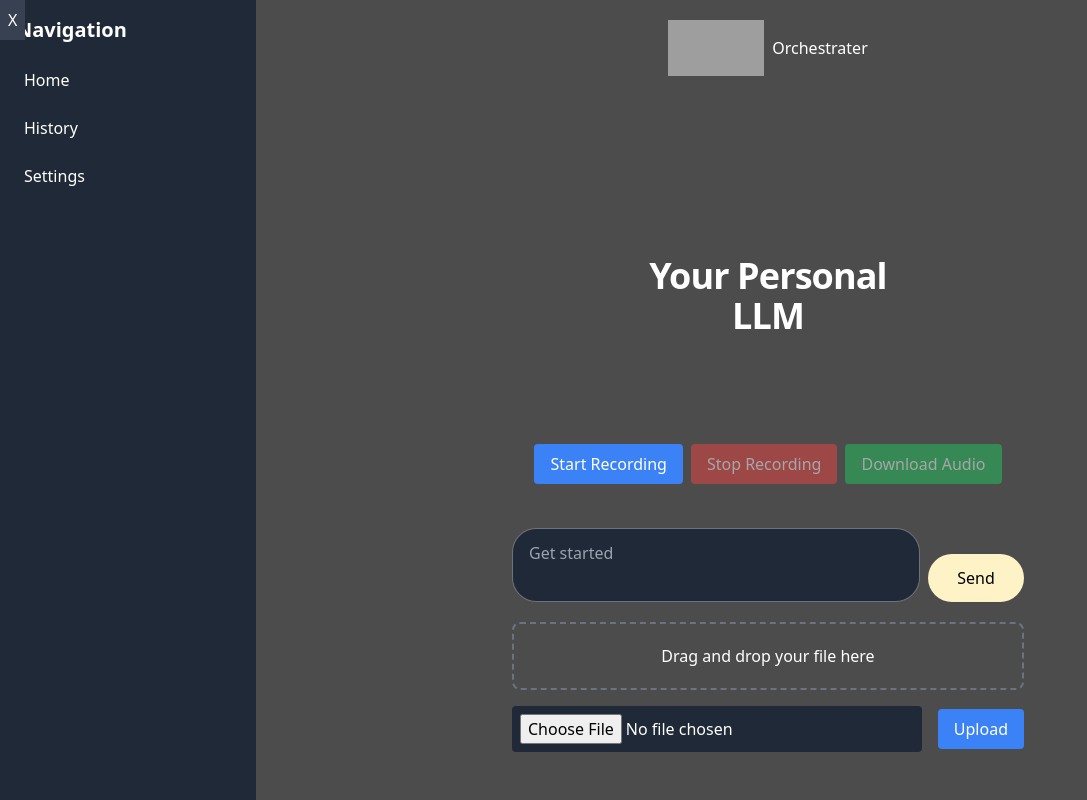
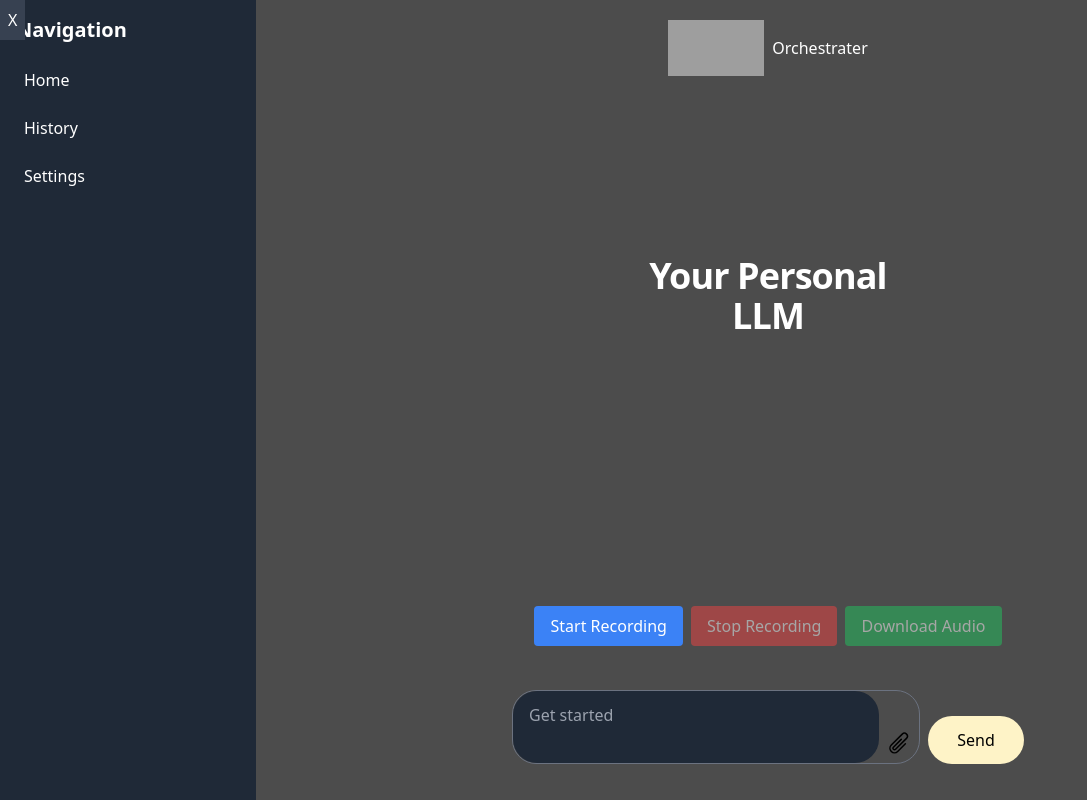
Before and after one commit to ItsAbhinavM/DocMate, a React (Vite) app in the folder ship_wright/: page / in a window 1280 px wide. Shown: the whole page, without its empty margins (0-1087 px from the left). Built offline with nearby package versions, Linux system fonts and the light colour scheme; grey boxes are pictures that could not be loaded.

Commit message:
fix: file upload ui improve

```diff
--- a/ship_wright/src/App.jsx
+++ b/ship_wright/src/App.jsx
@@ -1,10 +1,9 @@
 // App.jsx - Main component
 import { useState, useRef, useEffect } from 'react';
 // import { invoke } from '@tauri-apps/api/tauri';
-import Logo from "../public/type_1.gif";
+import Logo from "./assets/type_1.gif";
 import ChatForm from './components/ChatForm';
 import AudioRecorder from './components/AudioRecorder';
-import FileUpload from './components/FileUpload';
 import ChatHistory from './components/ChatHistory';
 import NavPanel from './components/NavPanel';
 import './App.css'
@@ -88,7 +87,6 @@ function App() {
           <div className="w-full flex flex-col items-center mb-4">
             <AudioRecorder onTranscription={handleSendMessage} />
             <ChatForm onSendMessage={handleSendMessage} />
-            <FileUpload />
           </div>
         </div>
       </div>
--- a/ship_wright/src/components/ChatForm.jsx
+++ b/ship_wright/src/components/ChatForm.jsx
@@ -1,20 +1,35 @@
-// components/ChatForm.jsx
 import { useState, useRef, useEffect } from 'react';
+import FileUpload from './FileUpload';
 
 function ChatForm({ onSendMessage }) {
   const [message, setMessage] = useState('');
   const [expanded, setExpanded] = useState(false);
+  const [selectedFile, setSelectedFile] = useState(null);
   const textareaRef = useRef(null);
 
-  const handleSubmit = (e) => {
+  const handleSubmit = async (e) => {
     e.preventDefault();
-    if (message.trim()) {
+
+    if (selectedFile) {
+      const formData = new FormData();
+      formData.append('file', selectedFile);
+
+      try {
+        const response = await fetch('http://localhost:8000/file_upload', {
+          method: 'POST',
+          body: formData,
+        });
+        const result = await response.text();
+        console.log('Upload result:', result);
+        setSelectedFile(null); // Clear after upload
+      } catch (err) {
+        console.error('Upload failed', err);
+      }
+
+    } else if (message.trim()) {
       onSendMessage(message);
       setMessage('');
-
-      if (textareaRef.current) {
-        textareaRef.current.style.height = 'auto';
-      }
+      if (textareaRef.current) textareaRef.current.style.height = 'auto';
     }
   };
 
@@ -25,14 +40,10 @@ function ChatForm({ onSendMessage }) {
     }
   };
 
-  const handleFocus = () => {
-    setExpanded(true);
-  };
+  const handleFocus = () => setExpanded(true);
 
   const handleBlur = () => {
-    if (!message.trim()) {
-      setTimeout(() => setExpanded(false), 200);
-    }
+    if (!message.trim()) setTimeout(() => setExpanded(false), 200);
   };
 
   useEffect(() => {
@@ -44,7 +55,19 @@ function ChatForm({ onSendMessage }) {
       className={`flex w-full justify-center ${expanded ? 'max-w-full' : 'max-w-lg'} my-5`}
       onSubmit={handleSubmit}
     >
-      <div className="w-full max-w-lg border border-gray-500 rounded-3xl flex items-center mr-2">
+      <div className="w-full max-w-lg border border-gray-500 rounded-3xl flex items-center mr-2 relative">
+        {selectedFile ? (
+          <div className="flex w-full items-center justify-between bg-gray-800 text-white rounded-3xl px-4 py-3">
+            <span className="truncate">{selectedFile.name}</span>
+            <button
+              type="button"
+              onClick={() => setSelectedFile(null)}
+              className="text-red-400 hover:text-red-600 ml-2"
+            >
+              ✕
+            </button>
+          </div>
+        ) : (
           <textarea
             ref={textareaRef}
             id="chat-box"
@@ -61,13 +84,16 @@ function ChatForm({ onSendMessage }) {
               }
             }}
           />
+        )}
+
+        <FileUpload setSelectedFile={setSelectedFile} />
       </div>
       <div className="flex items-end">
         <button
           type="submit"
           className="bg-amber-100 hover:bg-amber-200 rounded-full min-w-24 h-12 border-none"
         >
-          Send
+          {selectedFile ? 'Upload File' : 'Send'}
         </button>
       </div>
     </form>
--- a/ship_wright/src/components/FileUpload.jsx
+++ b/ship_wright/src/components/FileUpload.jsx
@@ -1,107 +1,57 @@
+import { useState, useRef } from 'react';
+import Clip from './ui/clip';
 
-
-// components/FileUpload.jsx
-import { useState, useRef } from 'react';
-
-function FileUpload() {
+function FileUpload({ setSelectedFile }) {
   const [isDragging, setIsDragging] = useState(false);
   const fileInputRef = useRef(null);
+  const [onReveal, setOnReveal] = useState(false);
 
   const handleDragOver = (e) => {
     e.preventDefault();
     setIsDragging(true);
   };
 
-  const handleDragLeave = () => {
+  const handleDragLeave = () => setIsDragging(false);
+
+  const handleDrop = (e) => {
+    e.preventDefault();
     setIsDragging(false);
+    const file = e.dataTransfer.files[0];
+    if (file) setSelectedFile(file);
   };
 
-  const handleDrop = async (e) => {
-    e.preventDefault();
-    setIsDragging(false);
-
-    const file = e.dataTransfer.files[0];
-    if (!file) return;
-
-    // Optional: Update the file input to show the selected file
-    if (fileInputRef.current) {
-      const dataTransfer = new DataTransfer();
-      dataTransfer.items.add(file);
-      fileInputRef.current.files = dataTransfer.files;
-    }
-
-    await uploadFile(file);
-  };
-
-  const handleFileInputChange = async (e) => {
+  const handleFileInputChange = (e) => {
     const file = e.target.files[0];
-    if (!file) return;
-
-    await uploadFile(file);
-  };
-
-  const handleSubmit = async (e) => {
-    e.preventDefault();
-
-    const file = fileInputRef.current?.files[0];
-    if (!file) return;
-
-    await uploadFile(file);
-    e.target.reset();
-  };
-
-  const uploadFile = async (file) => {
-    try {
-      const formData = new FormData();
-      formData.append('file', file);
-
-      const response = await fetch('http://localhost:8000/file_upload', {
-        method: 'POST',
-        body: formData,
-      });
-
-      const result = await response.text();
-      console.log('Upload result:', result);
-
-      // You might want to handle the response here, e.g., display a success message
-    } catch (error) {
-      console.error('Error uploading file:', error);
-      // Handle error, e.g., display an error message
-    }
+    if (file) setSelectedFile(file);
   };
 
   return (
-    <div className="flex flex-col items-center w-full max-w-lg mb-8">
+    <div className="relative h-full flex items-end">
+      <button
+        type="button"
+        onClick={() => setOnReveal(!onReveal)}
+        className="p-2"
+      >
+        <Clip />
+      </button>
+      <div className={`${onReveal ? "bottom-[5vw] -ml-[20vw] absolute bg-[#1c1c1c] p-[1vw] rounded-[1vw]" : "hidden"}`}>
         <div
-        className={`border-2 border-dashed p-5 w-full text-center rounded-lg mb-4 ${
+          className={`border-2 border-dashed p-5 text-center rounded-lg mb-4 ${
             isDragging ? 'bg-gray-700 border-blue-400' : 'border-gray-500'
           }`}
           onDragOver={handleDragOver}
           onDragLeave={handleDragLeave}
           onDrop={handleDrop}
         >
-        <p className="text-white">Drag and drop your file here</p>
+          <p className="text-white size-[20vw] flex justify-center items-center">Drag and drop your file here</p>
         </div>
-
-      <form
-        className="flex items-center space-x-4 w-full"
-        onSubmit={handleSubmit}
-      >
         <input
           type="file"
-          id="file-input"
           ref={fileInputRef}
           onChange={handleFileInputChange}
-          className="text-white bg-gray-800 p-2 rounded flex-grow"
-          required
+          className="text-white bg-gray-800 p-2 rounded w-full"
         />
-        <button
-          type="submit"
-          className="bg-blue-500 hover:bg-blue-600 text-white px-4 py-2 rounded"
-        >
-          Upload
-        </button>
-      </form>
+      </div>
     </div>
   );
 }
--- /dev/null
+++ b/ship_wright/src/components/ui/clip.jsx
@@ -0,0 +1,7 @@
+export default function Clip(){
+    return(
+        <svg xmlns="http://www.w3.org/2000/svg" viewBox="0 0 24 24" fill="currentColor" className="size-6">
+            <path fillRule="evenodd" d="M18.97 3.659a2.25 2.25 0 0 0-3.182 0l-10.94 10.94a3.75 3.75 0 1 0 5.304 5.303l7.693-7.693a.75.75 0 0 1 1.06 1.06l-7.693 7.693a5.25 5.25 0 1 1-7.424-7.424l10.939-10.94a3.75 3.75 0 1 1 5.303 5.304L9.097 18.835l-.008.008-.007.007-.002.002-.003.002A2.25 2.25 0 0 1 5.91 15.66l7.81-7.81a.75.75 0 0 1 1.061 1.06l-7.81 7.81a.75.75 0 0 0 1.054 1.068L18.97 6.84a2.25 2.25 0 0 0 0-3.182Z" clipRule="evenodd" />
+        </svg>
+    )
+}
```
Also changed, not shown: 1 other file (tests, documents, lock files or other folders). Lines whose indentation alone changed are shown as unchanged.
